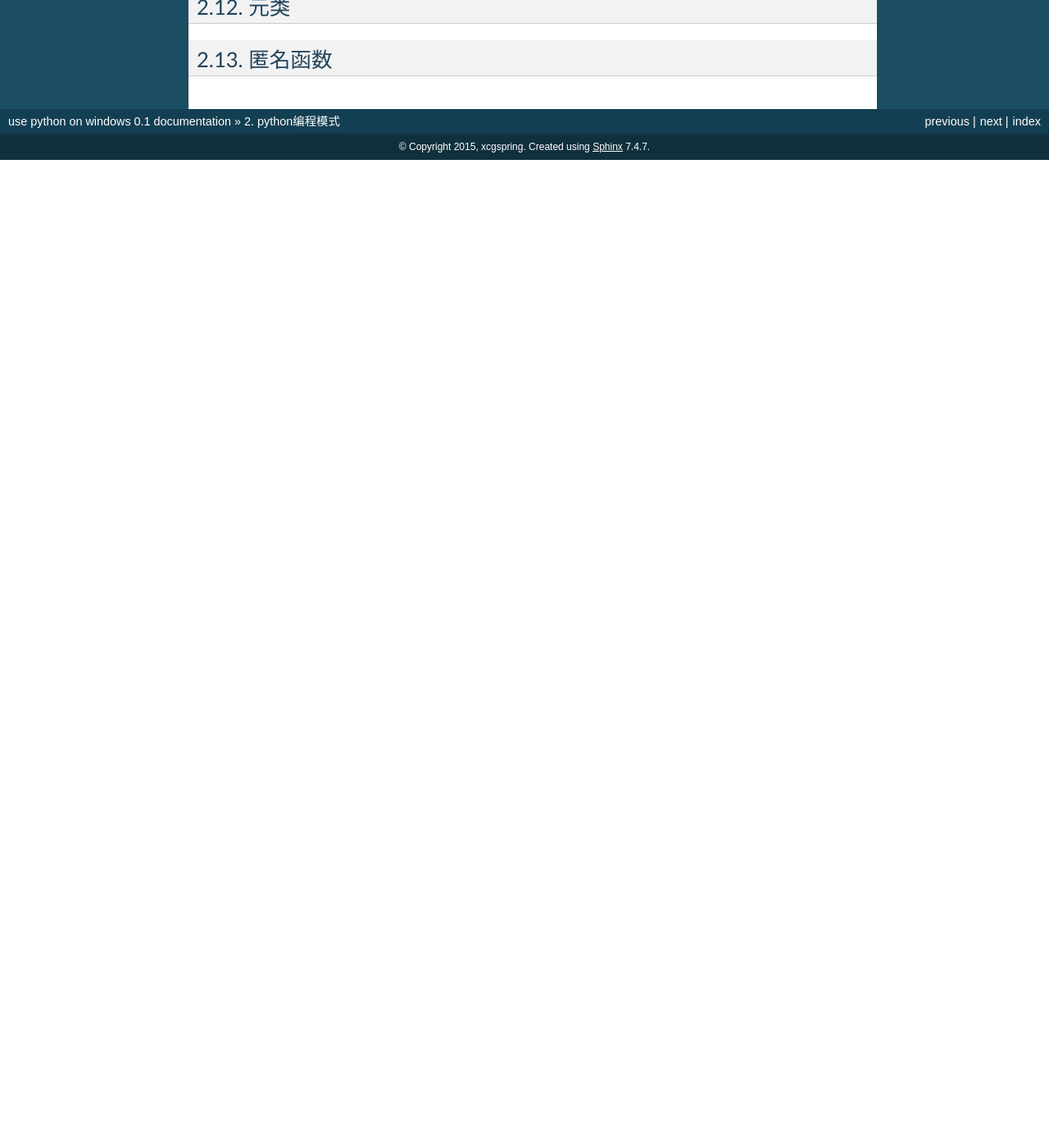
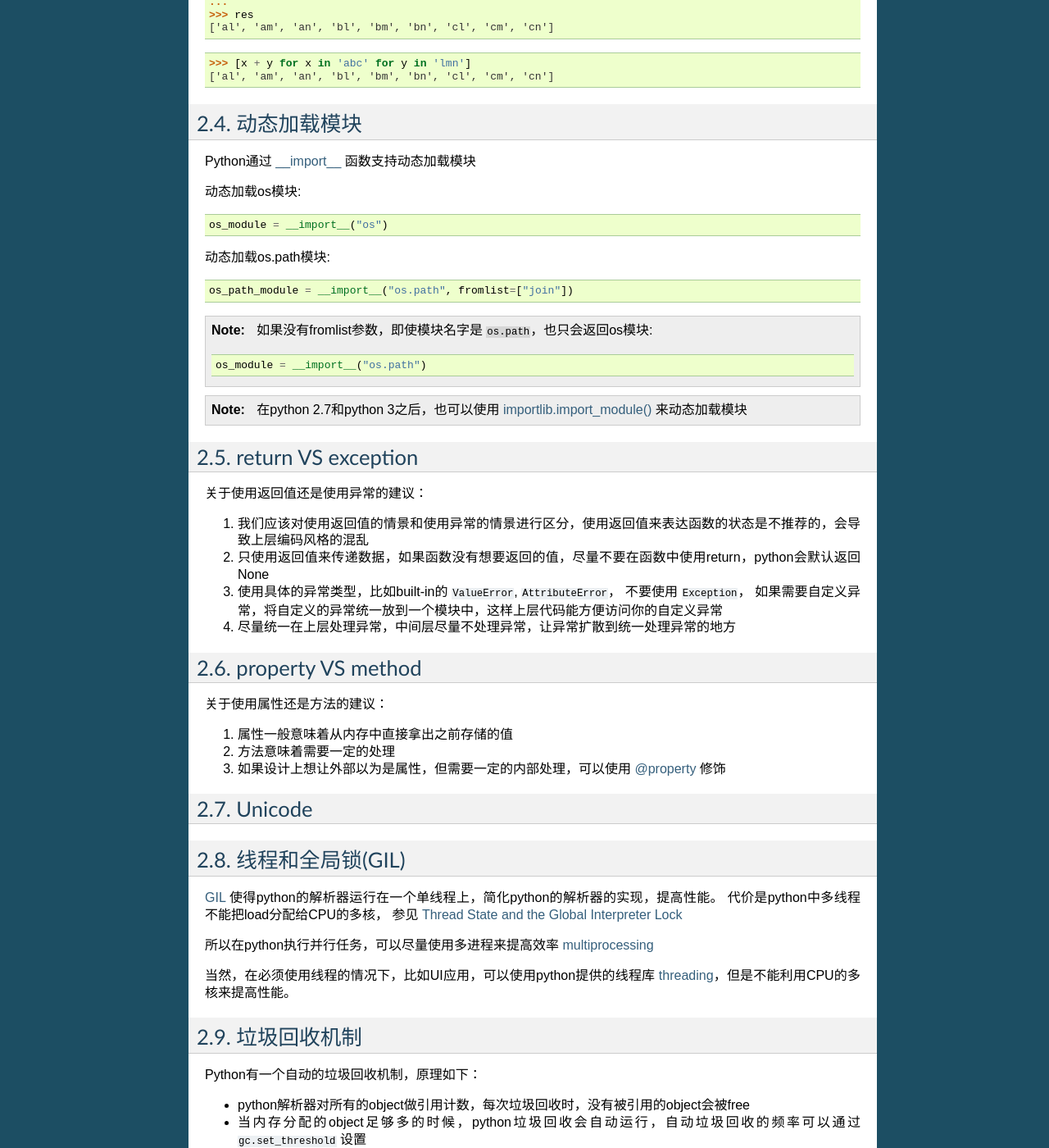
Before and after one commit to xcgspring/use_python, a Sphinx documentation site: the page built from source/python_coding_patterns.rst, in a window 1280 px wide and 1400 px high, scrolled down 1591 px. Shown: the whole window at 82% size. Built offline with Sphinx 7.4.7, drawn with Linux system fonts in a browser that asks for light colours; pages that are not in the unit, such as notebooks, are missing from menus; before the commit the page ends 1786 px from its top, so only the background shows below that; some of the changed text lies outside the part shown.

Commit message:
Add more coding patterns
Signed-off-by: xcgspring <xcgspring@163.com>

```diff
--- a/source/python_coding_patterns.rst
+++ b/source/python_coding_patterns.rst
@@ -41,26 +41,140 @@ Python是一门动态语言，所有的类型（函数，类，实例）都是
 迭代器和组合操作
 =======================
 
-动态加载
+迭代器
+-------------------
+
+迭代器可以有多种实现方式：
+
+* 实现__iter__和next方法的object， 参见 `iterator-types <https://docs.python.org/2/library/stdtypes.html#iterator-types>`_
+* 使用yield的generator， 参见 `yield expressions <https://docs.python.org/2/reference/expressions.html#yieldexpr>`_
+* 使用built-in函数iter构造的迭代器， 参见 `iter statement <https://docs.python.org/2/library/functions.html#iter>`_
+
+迭代器的使用：
+
+* 用在for表达式中， 参见 `for statement <https://docs.python.org/2/reference/compound_stmts.html#for>`_
+
+组合操作
+--------------------
+
+组合操作比一般的循环操作节省代码，而且能提高性能，python推荐使用组合操作来替代一般的循环操作。
+
+组合操作形式::
+
+ [ [expression] for object in iter_object [for_or_if_expression] ]
+
+示例1::
+
+    >>> res = []
+    >>> for line in open('script1.py'):
+    ... if line[0] == 'p':
+    ... res.append(line.rstrip())
+    ...
+    >>> res
+    ['print(sys.path)', 'print(2 ** 33)']
+
+::
+
+    >>> lines = [line.rstrip() for line in open('script1.py') if line[0] == 'p']
+    >>> lines
+    ['print(sys.path)', 'print(2 ** 33)']
+
+示例2::
+
+    >>> res = []
+    >>> for x in 'abc':
+    ... for y in 'lmn':
+    ... res.append(x + y)
+    ...
+    >>> res
+    ['al', 'am', 'an', 'bl', 'bm', 'bn', 'cl', 'cm', 'cn']
+
+::
+
+    >>> [x + y for x in 'abc' for y in 'lmn']
+    ['al', 'am', 'an', 'bl', 'bm', 'bn', 'cl', 'cm', 'cn']
+
+动态加载模块
 =======================
 
-Python通过 __import__ 函数支持动态加载模块， 类似于Java的反射机制。
+Python通过 `__import__ <https://docs.python.org/2/library/functions.html#__import__>`_ 函数支持动态加载模块
 
+动态加载os模块::
+
+ os_module = __import__("os")
+
+动态加载os.path模块::
+
+ os_path_module = __import__("os.path", fromlist=["join"])
+
+.. note::
+
+ 如果没有fromlist参数，即使模块名字是 ``os.path``，也只会返回os模块::
+
+  os_module = __import__("os.path")
+
+.. note::
+
+ 在python 2.7和python 3之后，也可以使用 `importlib.import_module() <https://docs.python.org/2/library/importlib.html#importlib.import_module>`_ 来动态加载模块
 
 return VS exception
 =======================
 
+关于使用返回值还是使用异常的建议：
+
+1. 我们应该对使用返回值的情景和使用异常的情景进行区分，使用返回值来表达函数的状态是不推荐的，会导致上层编码风格的混乱
+2. 只使用返回值来传递数据，如果函数没有想要返回的值，尽量不要在函数中使用return，python会默认返回None
+3. 使用具体的异常类型，比如built-in的 ``ValueError``, ``AttributeError``， 不要使用 ``Exception``， 如果需要自定义异常，将自定义的异常统一放到一个模块中，这样上层代码能方便访问你的自定义异常
+4. 尽量统一在上层处理异常，中间层尽量不处理异常，让异常扩散到统一处理异常的地方
+
 property VS method
 =======================
+
+关于使用属性还是方法的建议：
+
+1. 属性一般意味着从内存中直接拿出之前存储的值
+2. 方法意味着需要一定的处理
+3. 如果设计上想让外部以为是属性，但需要一定的内部处理，可以使用 `@property <https://docs.python.org/2/library/functions.html#property>`_ 修饰
 
 Unicode
 =======================
 
-线程和全局锁
+线程和全局锁(GIL)
 =======================
+
+`GIL <https://docs.python.org/2/glossary.html#term-global-interpreter-lock>`_ 使得python的解析器运行在一个单线程上，简化python的解析器的实现，提高性能。
+代价是python中多线程不能把load分配给CPU的多核， 参见 `Thread State and the Global Interpreter Lock <https://docs.python.org/2/c-api/init.html?highlight=gil#thread-state-and-the-global-interpreter-lock>`_
+
+所以在python执行并行任务，可以尽量使用多进程来提高效率 `multiprocessing <https://docs.python.org/2/library/multiprocessing.html>`_
+
+当然，在必须使用线程的情况下，比如UI应用，可以使用python提供的线程库 `threading <https://docs.python.org/2/library/threading.html>`_，但是不能利用CPU的多核来提高性能。
 
 垃圾回收机制
 =======================
+
+Python有一个自动的垃圾回收机制，原理如下：
+
+* python解析器对所有的object做引用计数，每次垃圾回收时，没有被引用的object会被free
+* 当内存分配的object足够多的时候，python垃圾回收会自动运行，自动垃圾回收的频率可以通过 ``gc.set_threshold`` 设置
+* python垃圾回收机制将object分成三类， threshold0~threshold2， object的threshold越高， 执行自动垃圾回收的频率越低
+* python垃圾回收会释放循环引用的object
+* 循环引用，且包含__del__方法的object，不会被垃圾回收释放
+* 可以通过调用 ``gc.collect`` 手动运行垃圾回收
+
+.. note::
+
+ 频繁的垃圾回收对python应用的性能有明显影响，所以运行垃圾回收需要有一些注意：
+
+ * 不要频繁的运行垃圾回收
+ * 在不经常运行的代码后面加入手动垃圾回收
+ * 在性能要求高的代码段不要运行垃圾回收，在这些代码段运行接收再进行垃圾回收
+
+更多参考：
+
+* `Python_Garbage_Collection <http://www.digi.com/wiki/developer/index.php/Python_Garbage_Collection>`_
+* `Python垃圾回收(gc)拖累了程序执行性能？ <http://blog.csdn.net/overstack/article/details/11603893>`_
+* `Python gc 模块文档 <https://docs.python.org/2/library/gc.html>`_
+* `Python gc 代码 <https://hg.python.org/cpython/file/tip/Modules/gcmodule.c>`_
 
 面向对象编程
 =======================
@@ -85,3 +199,7 @@ Unicode
 
 匿名函数
 =======================
+
+
+在python中使用设计模式
+=======================
```
